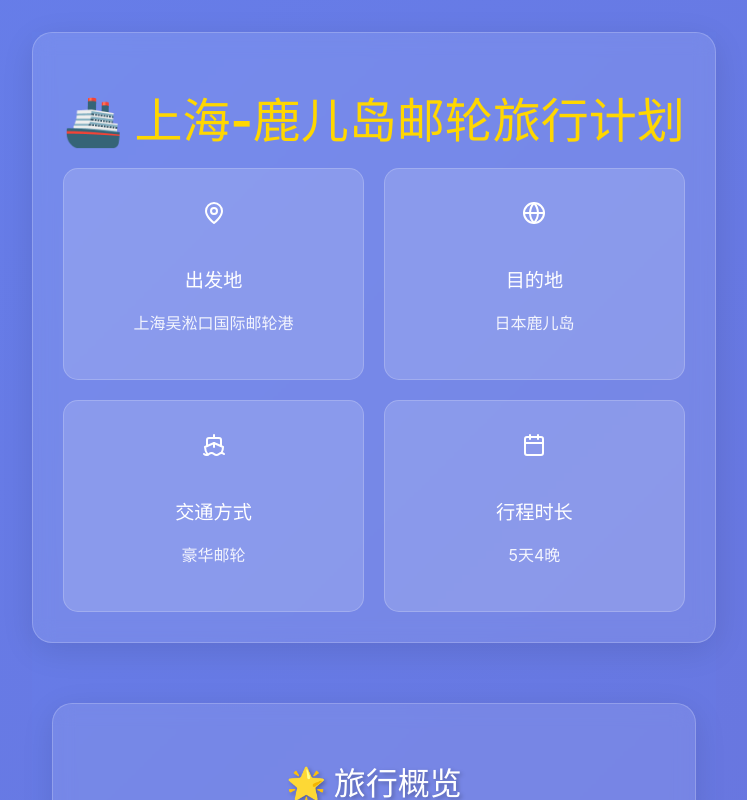
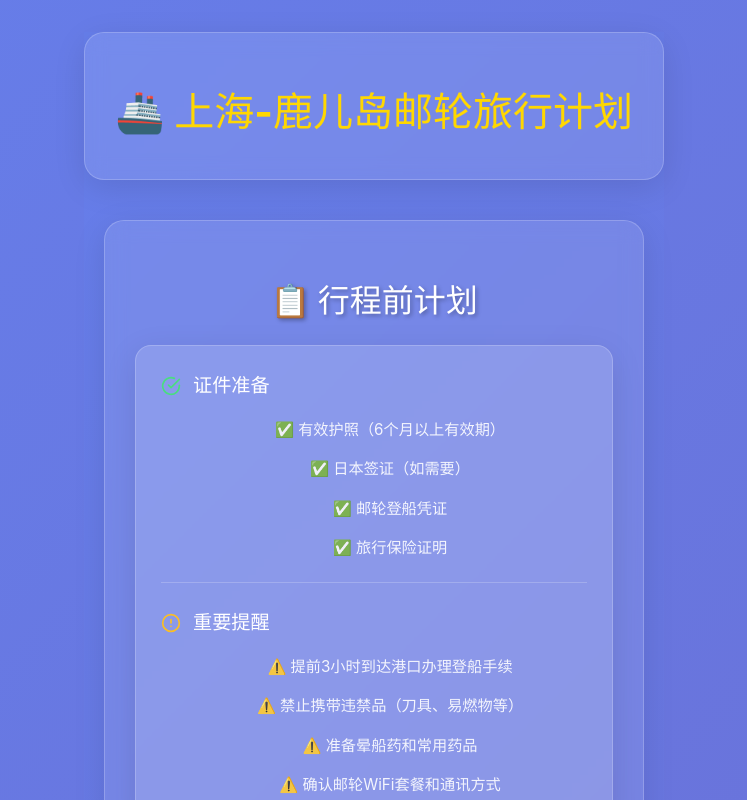
Before and after one commit to RainFool/travel-planner, a React (Vite) app: page / in a window 1280 px wide. Shown: the top 800 px of the page, without its empty margins (266-1013 px from the left). Built offline with nearby package versions, Linux system fonts and the light colour scheme.

Commit message:
行程前准备

```diff
--- a/src/App.css
+++ b/src/App.css
@@ -38,15 +38,15 @@
 
 .grid {
   display: grid;
-  grid-template-columns: repeat(auto-fit, minmax(300px, 1fr));
-  gap: 20px;
-  margin-top: 20px;
+  grid-template-columns: repeat(auto-fit, minmax(250px, 1fr));
+  gap: 15px;
+  margin-top: 15px;
 }
 
 .card {
   background: rgba(255, 255, 255, 0.15);
-  border-radius: 15px;
-  padding: 20px;
+  border-radius: 12px;
+  padding: 15px;
   border: 1px solid rgba(255, 255, 255, 0.2);
   transition: transform 0.3s ease, box-shadow 0.3s ease;
 }
@@ -58,14 +58,14 @@
 
 .card h4 {
   color: #fff;
-  margin-bottom: 15px;
-  font-size: 1.2em;
+  margin-bottom: 10px;
+  font-size: 1.1em;
 }
 
 .card p {
   color: rgba(255, 255, 255, 0.9);
-  line-height: 1.6;
-  margin-bottom: 10px;
+  line-height: 1.4;
+  margin-bottom: 5px;
 }
 
 .list-item {
@@ -151,3 +151,72 @@
     grid-template-columns: 1fr;
   }
 }
+
+/* 紧凑卡片样式 */
+.compact-card {
+  background: rgba(255, 255, 255, 0.15);
+  border-radius: 16px;
+  padding: 25px;
+  border: 1px solid rgba(255, 255, 255, 0.2);
+  box-shadow: 0 8px 32px rgba(0, 0, 0, 0.1);
+}
+
+.planning-item {
+  margin-bottom: 25px;
+  padding-bottom: 20px;
+  border-bottom: 1px solid rgba(255, 255, 255, 0.2);
+}
+
+.planning-item:last-child {
+  margin-bottom: 0;
+  padding-bottom: 0;
+  border-bottom: none;
+}
+
+.item-header {
+  display: flex;
+  align-items: center;
+  gap: 12px;
+  margin-bottom: 15px;
+}
+
+.item-header h4 {
+  color: #fff;
+  margin: 0;
+  font-size: 1.2em;
+  font-weight: 600;
+}
+
+.item-content {
+  display: flex;
+  flex-direction: column;
+  gap: 10px;
+  padding-left: 32px;
+}
+
+.item-content span {
+  color: rgba(255, 255, 255, 0.9);
+  font-size: 0.95em;
+  line-height: 1.4;
+  padding: 4px 0;
+}
+
+/* 响应式设计 */
+@media (max-width: 768px) {
+  .compact-card {
+    padding: 20px;
+  }
+
+  .planning-item {
+    margin-bottom: 20px;
+    padding-bottom: 15px;
+  }
+
+  .item-header h4 {
+    font-size: 1.1em;
+  }
+
+  .item-content {
+    padding-left: 24px;
+  }
+}
--- a/src/App.tsx
+++ b/src/App.tsx
@@ -12,7 +12,6 @@ function App() {
     <div className="app">
       <TravelHeader />
       <div className="app-content">
-        <TravelOverview />
         <PreTripPlanning />
         <PackingList />
         <TravelNotes />
--- a/src/components/PreTripPlanning.tsx
+++ b/src/components/PreTripPlanning.tsx
@@ -5,94 +5,33 @@ const PreTripPlanning: React.FC = () => {
   return (
     <div className="section">
       <h2>📋 行程前计划</h2>
-      <div className="grid">
-        <div className="card">
-          <CheckCircle size={24} style={{ marginBottom: '10px', color: '#4ade80' }} />
-          <h4>证件准备</h4>
-          <div className="list-item">
-            <span className="icon">✅</span>
-            <span>有效护照（6个月以上有效期）</span>
+      <div className="compact-card">
+        <div className="planning-item">
+          <div className="item-header">
+            <CheckCircle size={20} style={{ color: '#4ade80' }} />
+            <h4>证件准备</h4>
           </div>
-          <div className="list-item">
-            <span className="icon">✅</span>
-            <span>日本签证（如需要）</span>
-          </div>
-          <div className="list-item">
-            <span className="icon">✅</span>
-            <span>邮轮登船凭证</span>
-          </div>
-          <div className="list-item">
-            <span className="icon">✅</span>
-            <span>旅行保险证明</span>
+          <div className="item-content">
+            <span>✅ 有效护照（6个月以上有效期）</span>
+            <span>✅ 日本签证（如需要）</span>
+            <span>✅ 邮轮登船凭证</span>
+            <span>✅ 旅行保险证明</span>
           </div>
         </div>
 
-        <div className="card">
-          <AlertCircle size={24} style={{ marginBottom: '10px', color: '#fbbf24' }} />
-          <h4>重要提醒</h4>
-          <div className="list-item">
-            <span className="icon">⚠️</span>
-            <span>提前3小时到达港口办理登船手续</span>
+        <div className="planning-item">
+          <div className="item-header">
+            <AlertCircle size={20} style={{ color: '#fbbf24' }} />
+            <h4>重要提醒</h4>
           </div>
-          <div className="list-item">
-            <span className="icon">⚠️</span>
-            <span>禁止携带违禁品（刀具、易燃物等）</span>
-          </div>
-          <div className="list-item">
-            <span className="icon">⚠️</span>
-            <span>准备晕船药和常用药品</span>
-          </div>
-          <div className="list-item">
-            <span className="icon">⚠️</span>
-            <span>确认邮轮WiFi套餐和通讯方式</span>
+          <div className="item-content">
+            <span>⚠️ 提前3小时到达港口办理登船手续</span>
+            <span>⚠️ 禁止携带违禁品（刀具、易燃物等）</span>
+            <span>⚠️ 准备晕船药和常用药品</span>
+            <span>⚠️ 确认邮轮WiFi套餐和通讯方式</span>
           </div>
         </div>
 
-        <div className="card">
-          <Info size={24} style={{ marginBottom: '10px', color: '#60a5fa' }} />
-          <h4>预订信息</h4>
-          <div className="list-item">
-            <span className="icon">📅</span>
-            <span>邮轮公司：皇家加勒比国际邮轮</span>
-          </div>
-          <div className="list-item">
-            <span className="icon">🚢</span>
-            <span>邮轮名称：海洋量子号</span>
-          </div>
-          <div className="list-item">
-            <span className="icon">🏠</span>
-            <span>舱房类型：海景阳台房</span>
-          </div>
-          <div className="list-item">
-            <span className="icon">🍽️</span>
-            <span>餐饮套餐：全包式餐饮</span>
-          </div>
-        </div>
-
-        <div className="card">
-          <FileText size={24} style={{ marginBottom: '10px', color: '#a78bfa' }} />
-          <h4>行程安排</h4>
-          <div className="list-item">
-            <span className="icon">📝</span>
-            <span>Day 1: 上海登船，海上航行</span>
-          </div>
-          <div className="list-item">
-            <span className="icon">📝</span>
-            <span>Day 2: 海上航行，邮轮活动</span>
-          </div>
-          <div className="list-item">
-            <span className="icon">📝</span>
-            <span>Day 3: 鹿儿岛岸上观光</span>
-          </div>
-          <div className="list-item">
-            <span className="icon">📝</span>
-            <span>Day 4: 海上航行，返程</span>
-          </div>
-          <div className="list-item">
-            <span className="icon">📝</span>
-            <span>Day 5: 上海下船</span>
-          </div>
-        </div>
       </div>
     </div>
   );
--- a/src/components/TravelHeader.tsx
+++ b/src/components/TravelHeader.tsx
@@ -3,32 +3,10 @@ import { MapPin, Calendar, Ship, Globe } from 'lucide-react';
 
 const TravelHeader: React.FC = () => {
   return (
-    <div className="section" style={{ textAlign: 'center', marginBottom: '40px' }}>
-      <h1 style={{ fontSize: '3em', marginBottom: '20px', color: '#ffd700' }}>
+    <div className="section" style={{ textAlign: 'center', marginBottom: '20px' }}>
+      <h1 style={{ fontSize: '2.5em', marginBottom: '15px', color: '#ffd700' }}>
         🚢 上海-鹿儿岛邮轮旅行计划
       </h1>
-      <div className="grid" style={{ maxWidth: '800px', margin: '0 auto' }}>
-        <div className="card">
-          <MapPin size={24} style={{ marginBottom: '10px' }} />
-          <h4>出发地</h4>
-          <p>上海吴淞口国际邮轮港</p>
-        </div>
-        <div className="card">
-          <Globe size={24} style={{ marginBottom: '10px' }} />
-          <h4>目的地</h4>
-          <p>日本鹿儿岛</p>
-        </div>
-        <div className="card">
-          <Ship size={24} style={{ marginBottom: '10px' }} />
-          <h4>交通方式</h4>
-          <p>豪华邮轮</p>
-        </div>
-        <div className="card">
-          <Calendar size={24} style={{ marginBottom: '10px' }} />
-          <h4>行程时长</h4>
-          <p>5天4晚</p>
-        </div>
-      </div>
     </div>
   );
 };
```
Also changed, not shown: src/data/preTripPlanning.json (added, +105 -0 lines).
